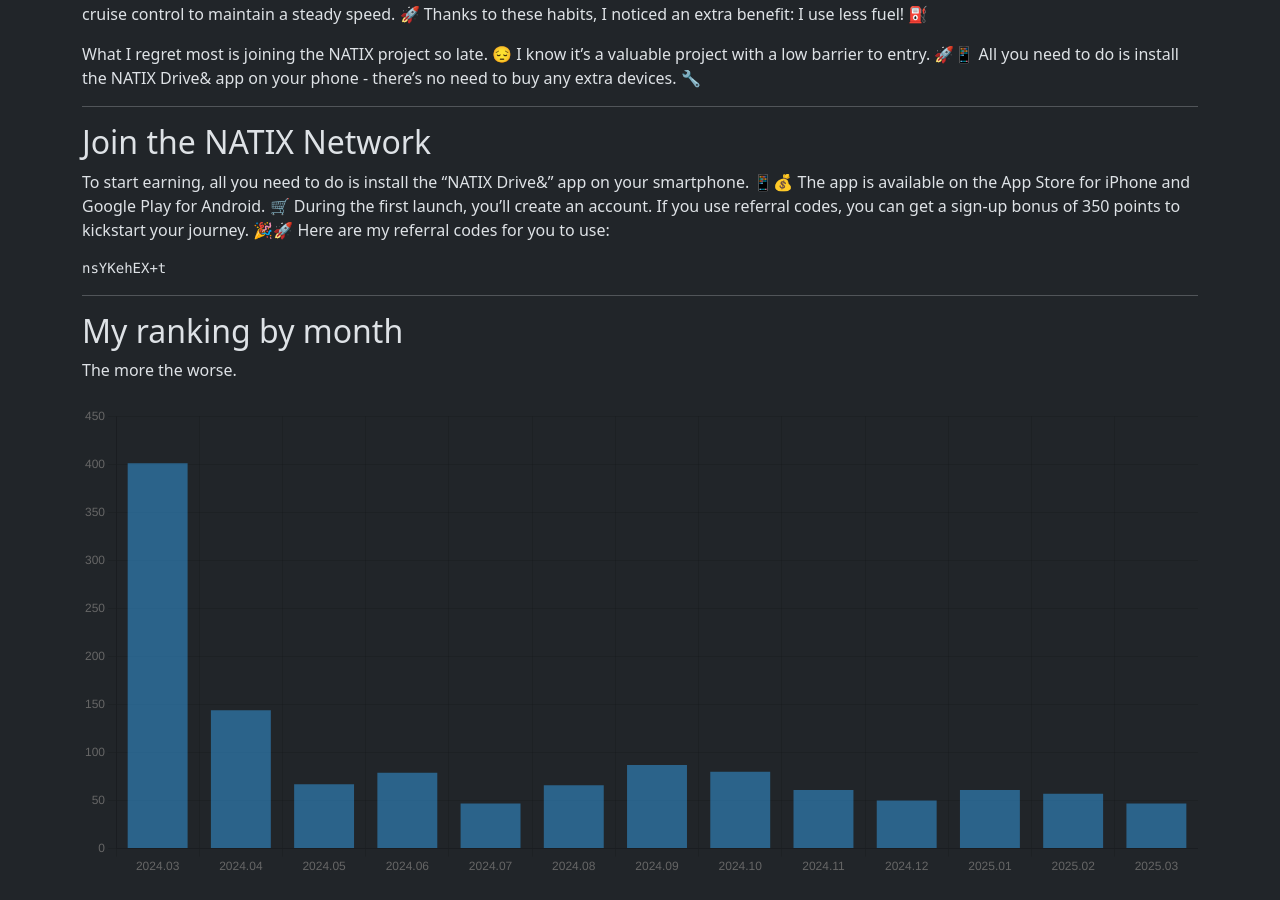
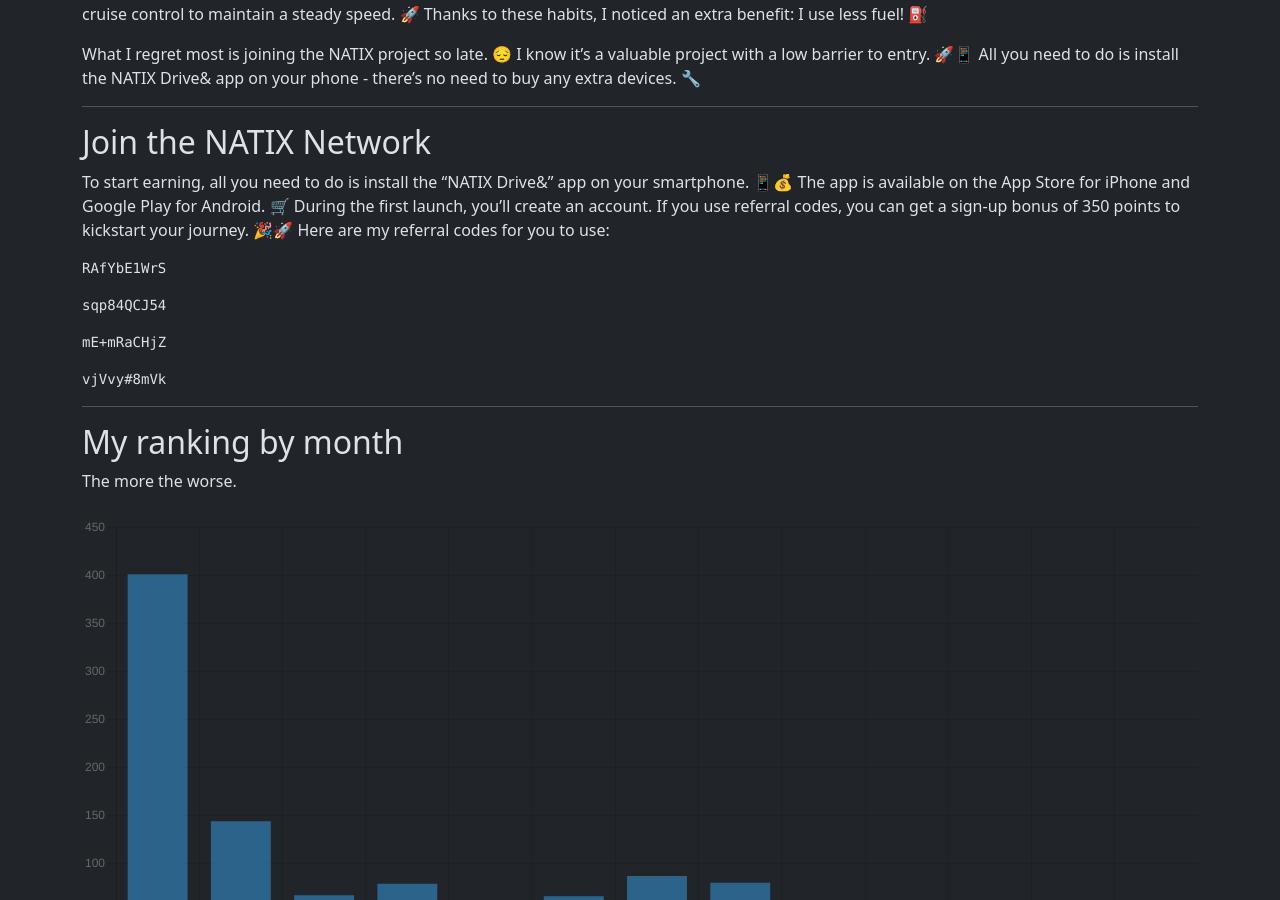
Before and after one commit to torrocus/natix, a Jekyll site: the page built from index.md, in a window 1280 px wide and 900 px high, scrolled down 2352 px. Built offline with Jekyll 4.4.1, drawn with Linux system fonts in a browser that asks for light colours; comment, search, counter and statistics services are not loaded.

Commit message:
Refresh referrer codes

````diff
--- a/index.md
+++ b/index.md
@@ -137,7 +137,19 @@ If you use referral codes, you can get a sign-up bonus of 350 points to kickstar
 Here are my referral codes for you to use:
 <!-- NATIX-REFERRAL-CODES-LIST:START -->
 ```
-nsYKehEX+t
+RAfYbE1WrS
+```
+
+```
+sqp84QCJ54
+```
+
+```
+mE+mRaCHjZ
+```
+
+```
+vjVvy#8mVk
 ```
 <!-- NATIX-REFERRAL-CODES-LIST:END -->
 <!--
````
